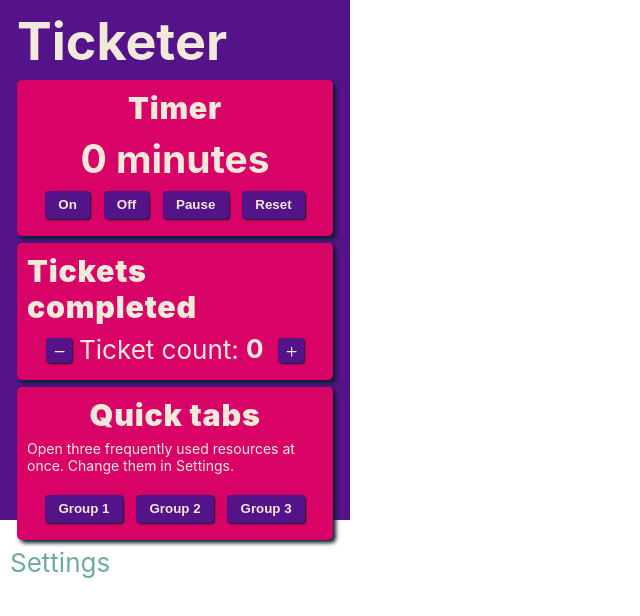
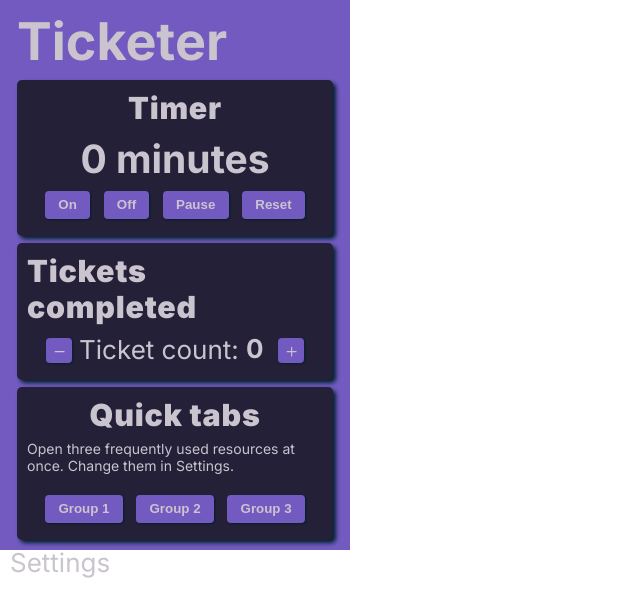
Before and after one commit to sandypockets/ticketer, a React (Create React App) app: page / in a window 1280 px wide. Shown: the top 616 px of the page, without its empty margins (0-640 px from the left). Built offline with nearby package versions, Linux system fonts and the light colour scheme.

Commit message:
Import typeface, colours

```diff
--- a/src/main.css
+++ b/src/main.css
@@ -1,19 +1,27 @@
+@import url('https://fonts.googleapis.com/css2?family=Inter:wght@100;200;300;400;500;600;700;800;900&display=swap');
+
 :root {
-    --primaryColor: #541388;
-    --secondaryColor: #d90368;
-    --primaryAccent: #70A9A1;
-    --secondaryAccent: #f1e9da;
+    --primaryColor: #725ac1;
+    --primaryAccent: #cac4ce;
+    --secondaryColor: #242038;
+    --secondaryAccent: #cac4ce;
+
+    /*--primaryColor: #541388;*/
+    /*--primaryAccent: #70A9A1;*/
+    /*--secondaryColor: #d90368;*/
+    /*--secondaryAccent: #f1e9da;*/
     --transitionDurationSlow: 150ms;
     --transitionDurationFast: 50ms;
 }
 
 .app {
     width: 330px;
-    height: 500px;
+    height: 530px;
     background-color: var(--primaryColor);
     font-size: calc(10px + 2vmin);
     color: var(--primaryAccent);
     padding: 10px;
+    font-family: "Inter", sans-serif;
 }
 
 
@@ -27,7 +35,10 @@
     width: 200px;
     border: none;
     border-radius: 5px;
-    padding: 3px;
+    padding: 4px;
+}
+div.urlForm > input:focus {
+    outline-color: var(--primaryColor);
 }
 button.saveUrls {
     display: flex;
```
